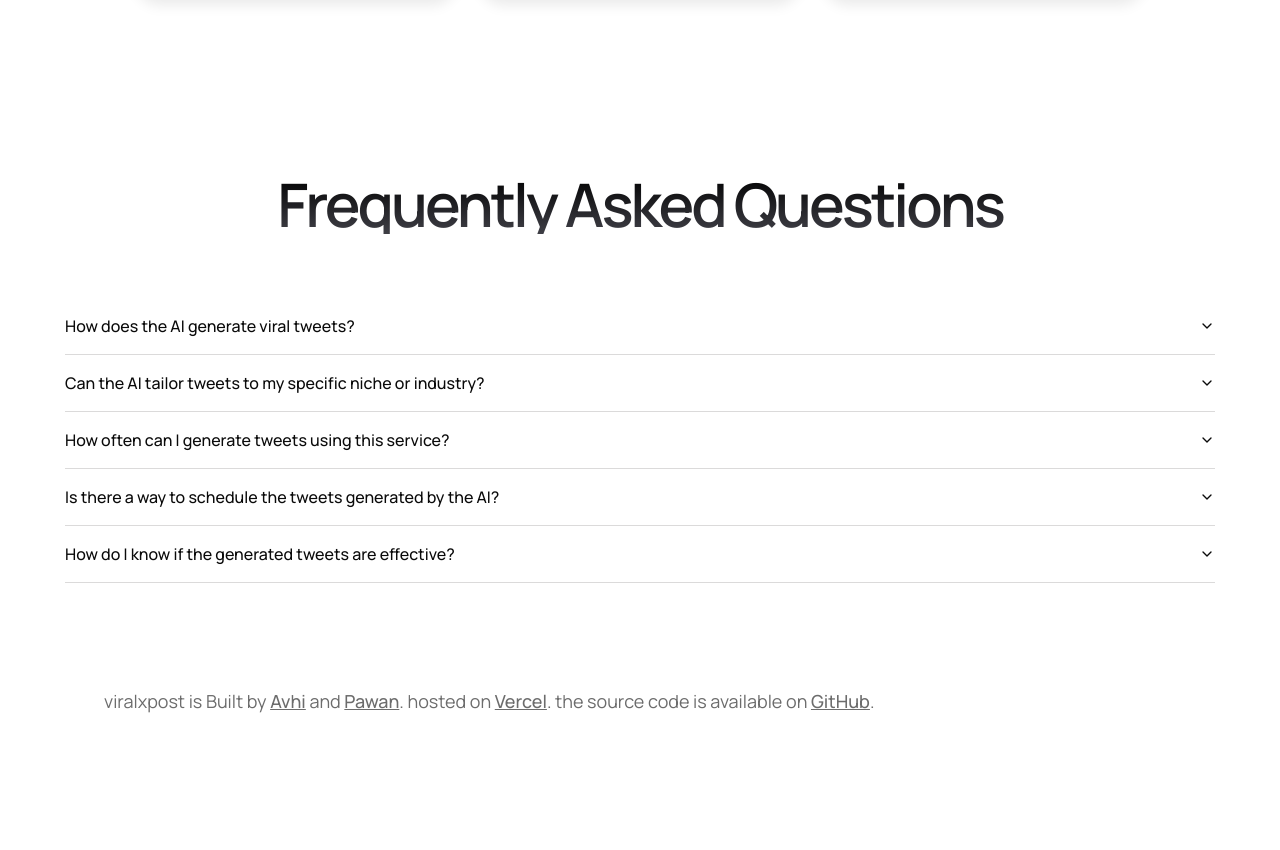
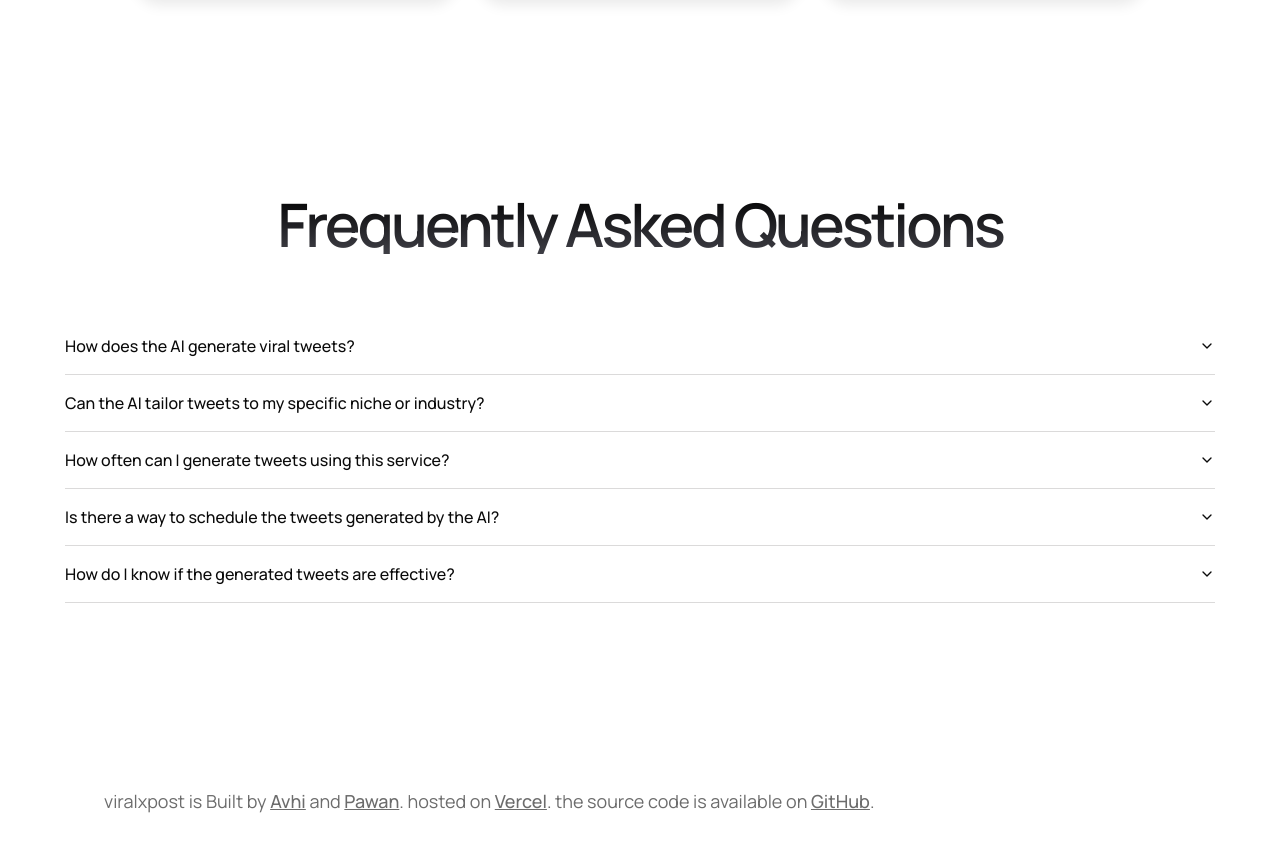
Before and after one commit to viralxpost/viralxpost-web, a React (Vite) app in the folder frontend/: page / in a window 1280 px wide. Shown: the part 4066-4916 px from the top of the page. Before the commit the page ends 4873 px from the top, so only its background shows below. Built offline with nearby package versions, Linux system fonts and the light colour scheme; no server answers.

Commit message:
add changes in faq

```diff
--- a/frontend/src/components/Faq.tsx
+++ b/frontend/src/components/Faq.tsx
@@ -8,7 +8,7 @@ import {
 
 const Faq = () => {
   return (
-    <div className="mt-20">
+    <div className="py-20">
       <HeroTitle className="grid">Frequently Asked Questions</HeroTitle>
       <div className="lg:max-w-[1150px] mx-auto py-16">
         <Accordion type="single" collapsible>
```
